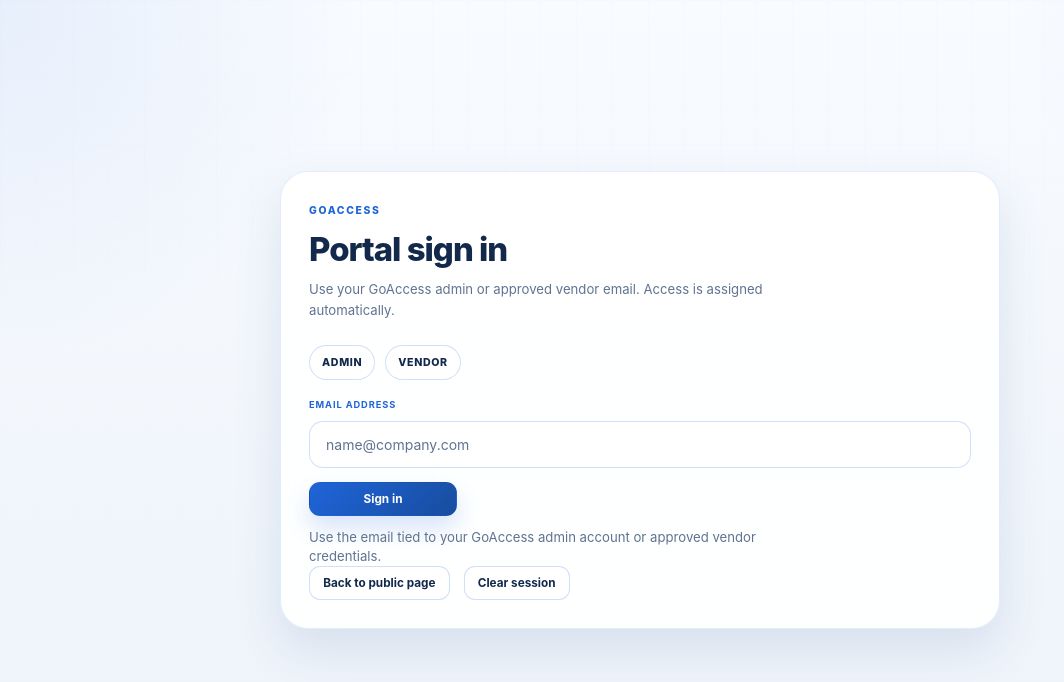
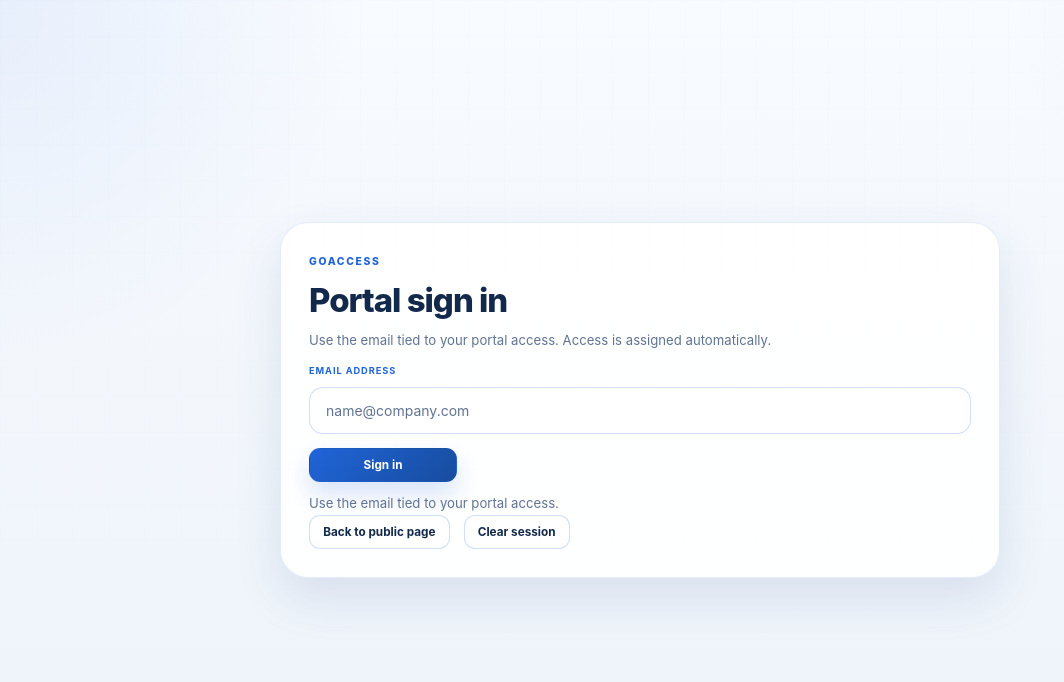
Before and after one commit to Brandonoswalt18-bot/PRM, a Next.js app: page /login in a window 1280 px wide. Shown: the top 682 px of the page, without its empty margins (0-1064 px from the left). Built offline with nearby package versions, Linux system fonts and the light colour scheme.

Commit message:
Remove role pills from shared login

```diff
--- a/app/globals.css
+++ b/app/globals.css
@@ -1283,26 +1283,6 @@
   font-size: 0.94rem;
 }
 
-.login-role-row {
-  display: flex;
-  gap: 10px;
-  margin: 24px 0 18px;
-}
-
-.login-role-pill {
-  display: inline-flex;
-  align-items: center;
-  padding: 8px 12px;
-  border: 1px solid var(--line-strong);
-  border-radius: 999px;
-  background: rgba(255, 255, 255, 0.82);
-  color: var(--ink);
-  font-size: 0.76rem;
-  font-weight: 800;
-  letter-spacing: 0.06em;
-  text-transform: uppercase;
-}
-
 .login-form {
   display: grid;
   gap: 14px;
--- a/app/login/page.tsx
+++ b/app/login/page.tsx
@@ -17,12 +17,7 @@
       <div className="login-card">
         <span className="eyebrow">GOACCESS</span>
         <h1>Portal sign in</h1>
-        <p>Use your GoAccess admin or approved vendor email. Access is assigned automatically.</p>
-
-        <div className="login-role-row" aria-hidden="true">
-          <span className="login-role-pill">Admin</span>
-          <span className="login-role-pill">Vendor</span>
-        </div>
+        <p>Use the email tied to your portal access. Access is assigned automatically.</p>
 
         <form action="/auth/mock-login" className="login-form" method="get">
           <label className="login-field">
@@ -48,7 +43,7 @@
         >
           {showError
             ? "We could not match that email to an active GoAccess admin or approved vendor account."
-            : "Use the email tied to your GoAccess admin account or approved vendor credentials."}
+            : "Use the email tied to your portal access."}
         </p>
 
         <div className="login-footer">
```
